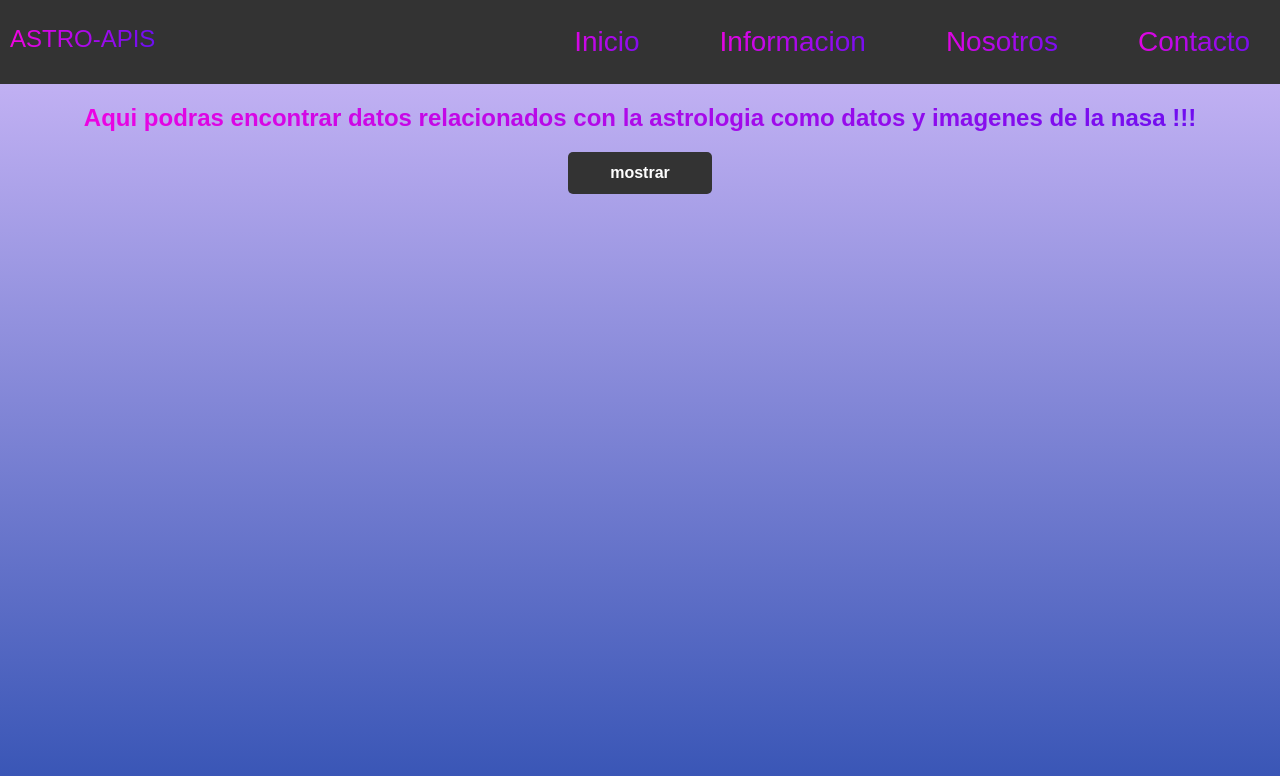
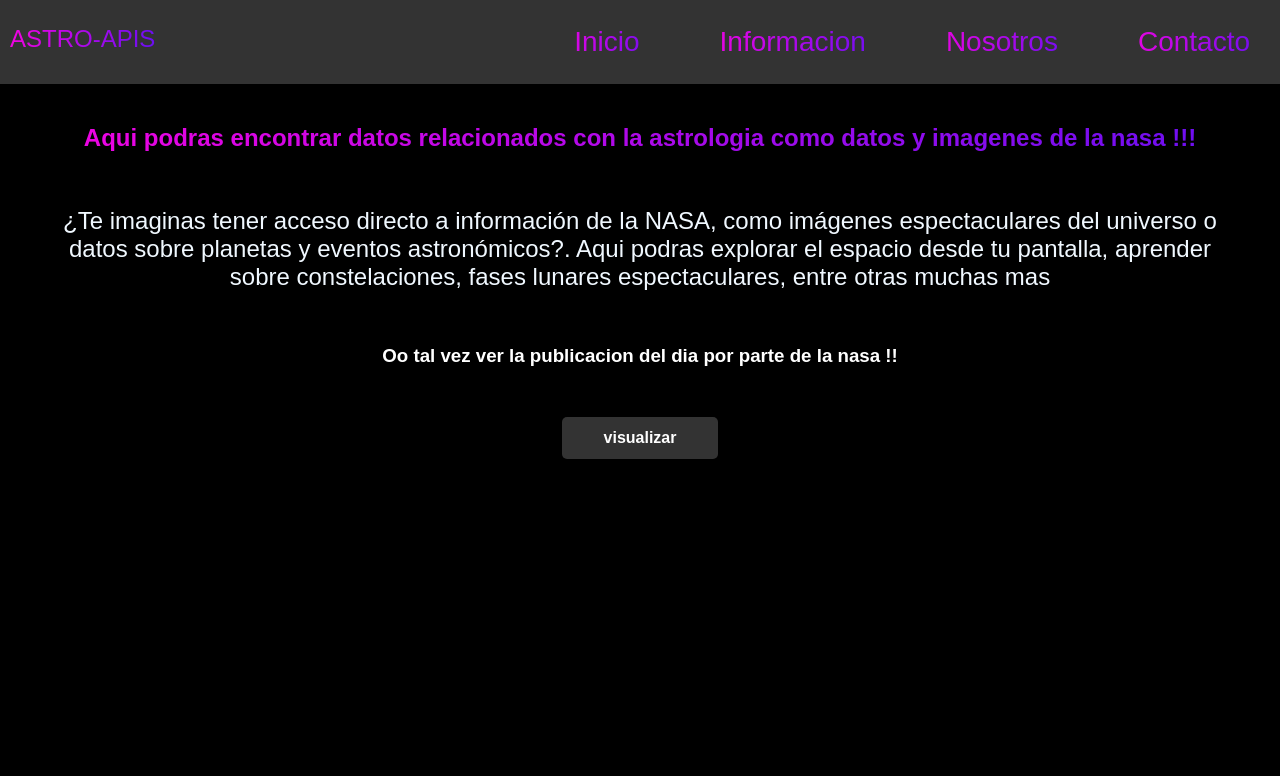
Before and after one commit to Mauricio-Noe/Api-Nasa, a React (Create React App) app: page / in a window 1280 px wide. Shown: the top 776 px of the page. Built offline with nearby package versions, Linux system fonts and the light colour scheme.

Commit message:
aplicacion y cambio de diseño

```diff
--- a/src/App.css
+++ b/src/App.css
@@ -1,7 +1,9 @@
 
 .App {
-  background: linear-gradient(to bottom , #d1bbfa, #3553b4);
-  min-height: 100vh;
+/*background: linear-gradient(to bottom , #d1bbfa, #3553b4);*/
+ background-color: black;
+height: 100vh;
+color:white;
   font-family: ubuntu, sans-serif;
    };
 
@@ -12,9 +14,25 @@
    text-align: center;
    justify-content: center;
    position: relative;
+   font-size:x-large;
    background: linear-gradient(99deg,#f503e1  , #660ff1);
    -webkit-background-clip:text;
    -webkit-text-fill-color: transparent;
+  }
+  .text-container-1{
+  padding-top: 20px;
+  display: flex;
+  flex-direction: column;
+  gap: 30pxpx;
+
+  }
+  .text-precentacion{
+   padding: 11px 41px;
+   text-align: center;
+   justify-content: center;
+   position: relative;
+   font-size: x-large;
+   color: aliceblue;
   }
 
 .container-api{
@@ -22,6 +40,7 @@
   display: flex;
   align-items: center;
   justify-content: center;
+  padding-top: 32px;
 
 }
 
--- a/src/App.jsx
+++ b/src/App.jsx
@@ -1,4 +1,4 @@
-/*import './App.css';
+/*/*import './App.css';
 import { useState } from 'react';
 import Navbar from './componentes/Navbar';
 import Apinasa from './componentes/peticion-api';
@@ -52,9 +52,21 @@ function App() {
               path='/'
               element={
                 <section className='Inicio-app'>
+                 <div className='text-container-1'>
+
                   <h1 className='sub-text-titulo'>
                     Aqui podras encontrar datos relacionados con la astrologia como datos y imagenes de la nasa !!!
                   </h1>
+                  <p className='text-precentacion'>¿Te imaginas tener acceso directo a información de la NASA, como imágenes espectaculares del universo o datos sobre planetas y eventos astronómicos?. Aqui podras explorar el espacio desde tu pantalla, aprender sobre constelaciones, fases lunares espectaculares, entre otras muchas mas </p>
+
+                  <h3><center> Oo tal vez ver la publicacion del dia por parte de la nasa !! </center>  </h3>
+                 </div>
+
+
+                 <section className='contexto-pagina'>
+
+
+                 </section>
                   { /* Uso de useContext */ }
                   <Apiprovaider>
                     <section className="container-api">
--- a/src/componentes/peticion-api.jsx
+++ b/src/componentes/peticion-api.jsx
@@ -11,24 +11,24 @@ const ApinasaComponent = () => {
   if (error) return <p>Hubo una falla: {error}</p>;
 
   return (
-    <div>
+    <div className="container-info-api">
    <button className="btn-api" onClick= {()=> {
      if(!data) fetchData();
      setshowinfo(!showinfo);
 
     }}>
-    {showinfo ? "ocultar": "mostrar"}
+    {showinfo ? "ocultar": "visualizar"}
    </button>
       {showinfo && data && (
-        <>
-        <h1>Datos Obtenidos</h1>
-         <h1 className="title-api">{data.title} </h1>
+        <section className="info-json">
+
+        <h1 className="title-api">{data.title} </h1>
          <h4 className="info-api" >{data.explanation} </h4>
+          <img className="nasa-image" src={data.url} alt={data.title}/>
          <h5 className="date-PI" >{data.date} </h5>
-          <p>{data.url}</p>
-          <img src={data.url} alt={data.title}/>
 
-       </>
+
+        </section>
 
       )}
 
--- a/src/styles/container-api.css
+++ b/src/styles/container-api.css
@@ -12,8 +12,8 @@
 
   /* Botón de acción */
   /* Estilos del botón */
-.btn-api {
-  align-items: center;
+.btn-api  {
+  display: flex;
   justify-content: center;
     padding: 10px 40px;
     font-size: 16px;
@@ -25,7 +25,9 @@
     cursor: pointer;
     margin-bottom: 20px;
     transition: background-color 0.3s ease; /* Transición para el color de fondo */
-   display: flex;}
+
+  }
+
 
   /* Cambio de color de fondo cuando se pasa el ratón */
   .btn-api:hover {
@@ -58,11 +60,23 @@
 
 
   /* Contenedor de datos */
-  .data-display {
+  .container-info-api {
+    display: grid;
+    grid-template-columns:auto;
     text-align: center;
-    color: #333;
+
   }
 
+  .info-json{
+
+    background-color: #161617;
+    color: #fff;
+    padding: 10px;
+    border-radius: 5px;
+    font-size: 14px;
+    height: auto;
+    margin-top: 15px;
+  }
   /* Imagen de la NASA */
   .nasa-image {
     border-radius: 8px;
@@ -71,20 +85,6 @@
     height: auto;
     box-shadow: 0px 4px 8px rgba(0, 0, 0, 0.2);
   }
-
-  /* Contenedor de JSON */
-  .json-display {
-    background-color: #333;
-    color: #fff;
-    padding: 10px;
-    border-radius: 5px;
-    font-size: 14px;
-    overflow: auto;
-    max-height: 200px;
-    white-space: pre-wrap;
-    margin-top: 15px;
-  }
-  /* Animación de aparición */
   @keyframes fadeIn {
     from {
       opacity: 0;
@@ -121,7 +121,7 @@
   .info-api {
     font-size: 16px;
     line-height: 1.6;
-    color: #a8dadc;
+    color: #f1faee;
     margin: 10px 0;
     opacity: 0;
     animation: fadeInText 1s ease-out 1.5s forwards; /* Animación para la explicación */
@@ -157,11 +157,3 @@
       transform: scale(1); /* Vuelve a su tamaño original */
     }
   }
-
-  /* Estilos para el contenedor del texto e imagen */
-  .container-info {
-    display: flex;
-    flex-direction: column;
-    align-items: center;
-    margin-top: 20px;
-  }
```
Also changed, not shown: 1 other file (tests, documents, lock files or other folders). Lines whose indentation alone changed are shown as unchanged.
